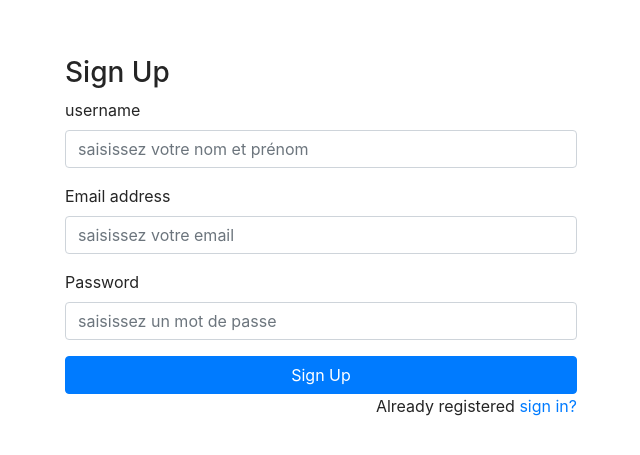
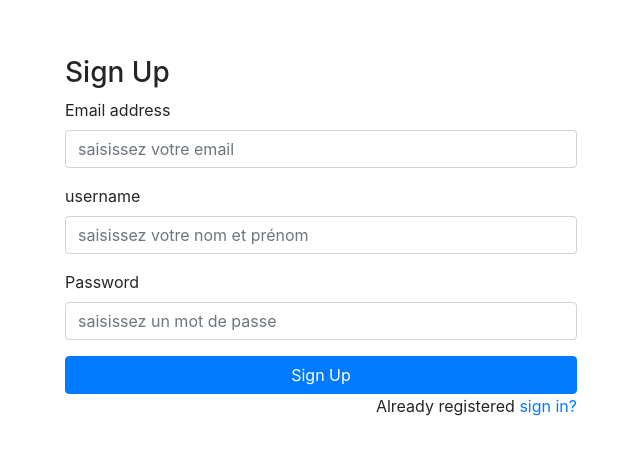
Before and after one commit to Mehdony/p7_frontend_ammour_mehdi, a React (Create React App) app: page /register in a window 1280 px wide. Shown: the part 155-610 px from the top of the page, without its empty margins (319-959 px from the left). Built offline with nearby package versions, Linux system fonts and the light colour scheme.

Commit message:
Signup OK

```diff
--- a/src/components/Login.js
+++ b/src/components/Login.js
@@ -1,7 +1,8 @@
-import React from "react";
+import React  from "react";
 import "../cssComponents/Login.css";
 
 const Login = () => {
+
 
 
   return (
--- a/src/components/Register.js
+++ b/src/components/Register.js
@@ -1,36 +1,77 @@
-import React from 'react'
-import '../cssComponents/Register.css'
+import React, { useState } from "react";
+import "../cssComponents/Register.css";
+import axios from "axios";
+import {useNavigate} from 'react-router-dom'
 
 function Register() {
+
+  const [emailReg, setEmailReg] = useState("");
+  const [usernameReg, setUsernameReg] = useState("");
+  const [passwordReg, setPasswordReg] = useState("");
+
+  let navigate = useNavigate()
+
+  const signup = async (e) => {
+    e.preventDefault()
+    const response = await axios.post('http://localhost:8080/api/auth/signup',{ email: emailReg , username: usernameReg , password: passwordReg} )
+    console.log(response)
+    navigate('/login')
+  }
+
   return (
     <div className="logContainer">
-
-    <form className='logForm'>
+      <form className="logForm">
         <h3>Sign Up</h3>
 
+        <div className="form-group">
+          <label>Email address</label>
+          <input
+            type="email"
+            className="form-control"
+            placeholder="saisissez votre email"
+            onChange={(e) => {
+              setEmailReg(e.target.value);
+            }}
+          />
+        </div>
 
         <div className="form-group">
           <label>username</label>
-        <input type="text" className="form-control" placeholder="saisissez votre nom et prénom" />
-    </div>
-
-    <div className="form-group">
-        <label>Email address</label>
-        <input type="email" className="form-control" placeholder="saisissez votre email" />
+          <input
+            type="text"
+            className="form-control"
+            placeholder="saisissez votre nom et prénom"
+            onChange={(e) => {
+              setUsernameReg(e.target.value);
+            }}
+          />
         </div>
 
         <div className="form-group">
           <label>Password</label>
-        <input type="password" className="form-control" placeholder="saisissez un mot de passe" />
+          <input
+            type="password"
+            className="form-control"
+            placeholder="saisissez un mot de passe"
+            onChange={(e) => {
+              setPasswordReg(e.target.value);
+            }}
+          />
         </div>
 
-    <button type="submit" className="btn btn-primary btn-block">Sign Up</button>
+        <button
+          onClick={signup}
+          type="submit"
+          className="btn btn-primary btn-block"
+        >
+          Sign Up
+        </button>
         <p className="forgot-password text-right">
           Already registered <a href="/login">sign in?</a>
         </p>
       </form>
     </div>
-  )
+  );
 }
 
-export default Register
+export default Register;
```
Lines whose indentation alone changed are shown as unchanged.
